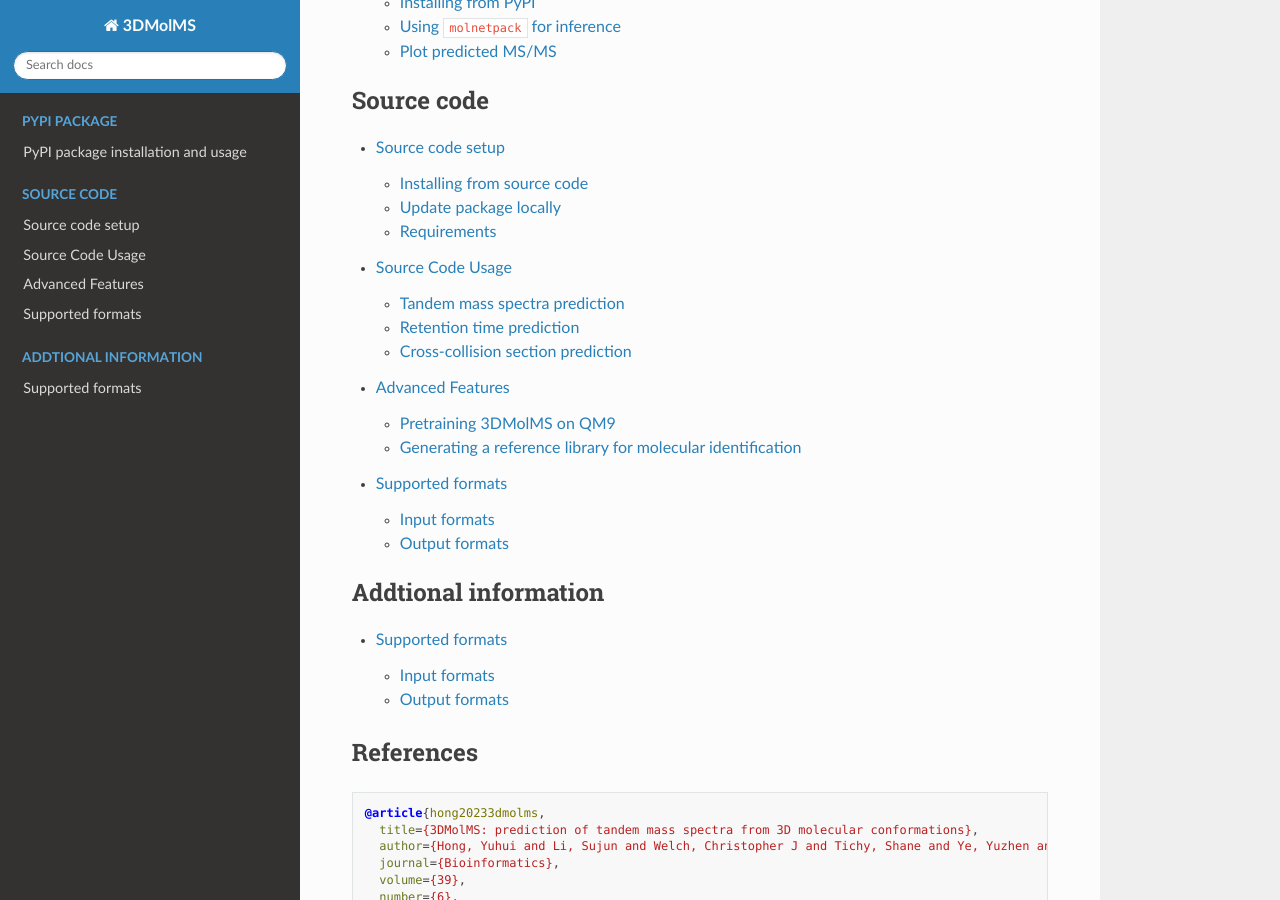
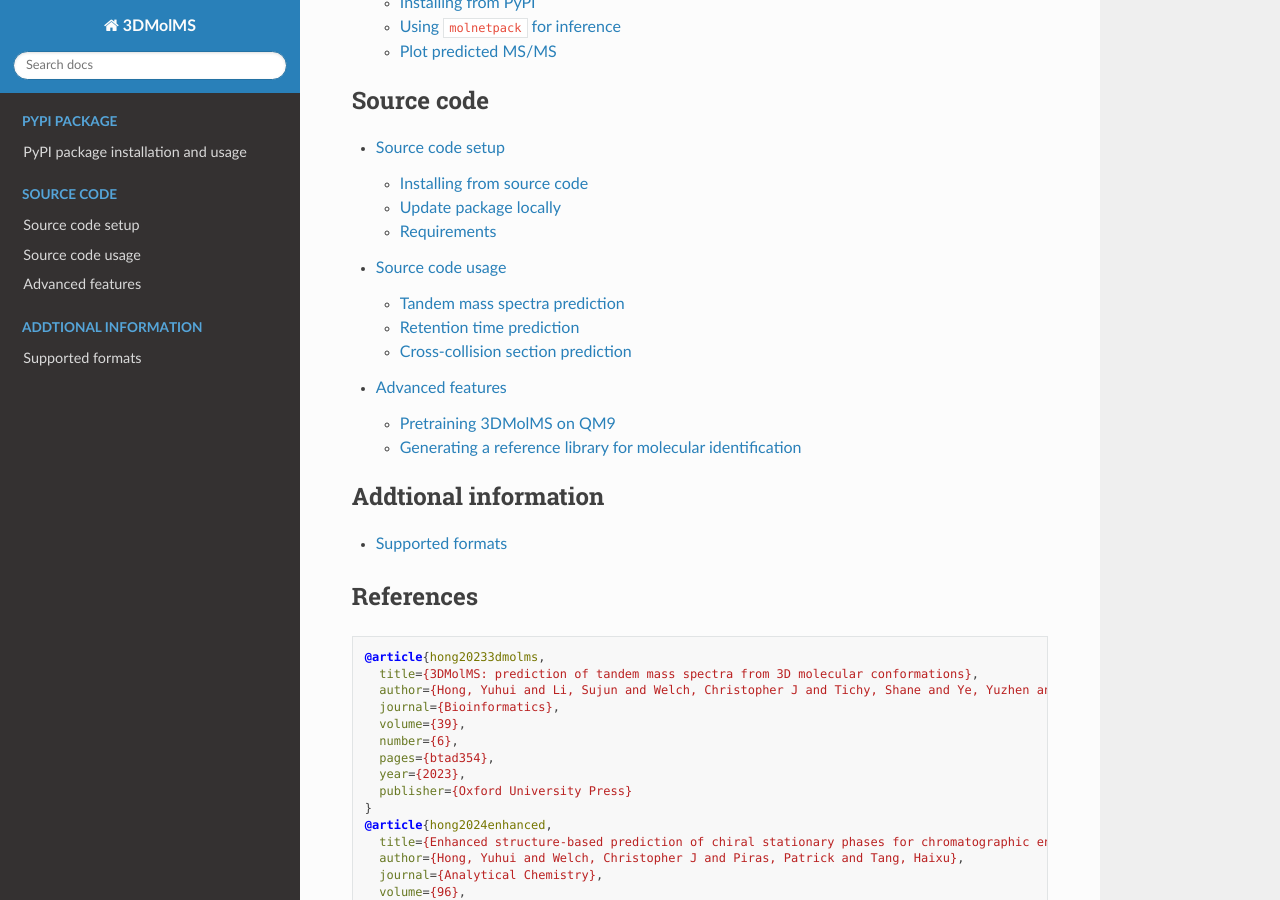
Before and after one commit to JosieHong/3dmolms-tutorial, a Sphinx documentation site: the page built from docs/source/index.rst, in a window 1280 px wide and 900 px high, scrolled down 518 px. Built offline with Sphinx 7.4.7 and the Read the Docs theme 3.1.0, drawn with Linux system fonts in a browser that asks for light colours; pages that are not in the unit, such as notebooks, are missing from menus.

Commit message:
update index

```diff
--- a/docs/source/advanced_usage/index.rst
+++ b/docs/source/advanced_usage/index.rst
@@ -1,4 +1,4 @@
-Advanced Features
+Advanced features
 =================
 
 This section contains guides for advanced usage of 3DMolMS through source code, including pretraining models and generating reference libraries.
--- a/docs/source/index.rst
+++ b/docs/source/index.rst
@@ -23,10 +23,9 @@
    sourcecode
    usage/index
    advanced_usage/index
-   supported_formats
 
 .. toctree::
-   :maxdepth: 2
+   :maxdepth: 1
    :caption: Addtional information
 
    supported_formats
--- a/docs/source/usage/index.rst
+++ b/docs/source/usage/index.rst
@@ -1,4 +1,4 @@
-Source Code Usage
+Source code usage
 =================
 
 This section contains instructions for training, fine-tuning, and testing 3DMolMS through source code for MS/MS prediction and property prediction.
```
